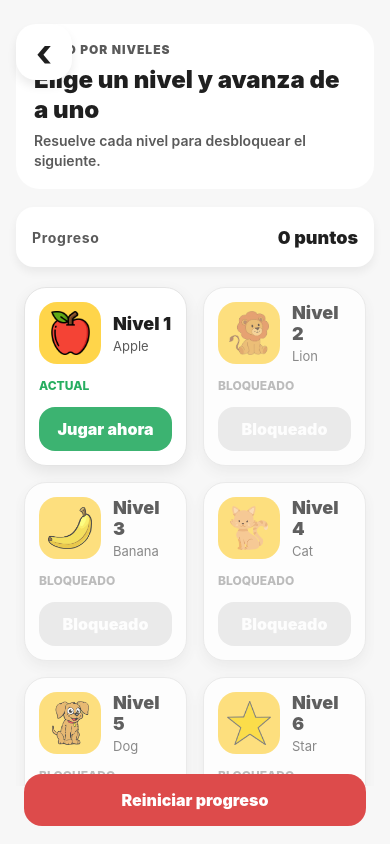
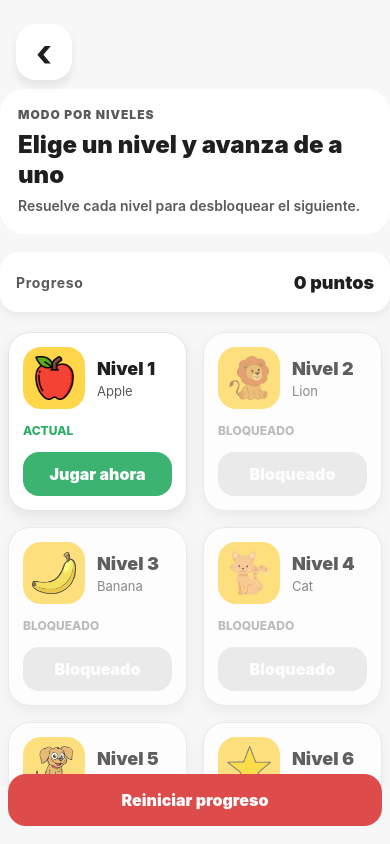
Before and after one commit to jalveo926/CuantosHayAPP, a React Native app: screen /LevelSelect in a window 390 px wide. Built offline with nearby package versions, Linux system fonts and the light colour scheme.

Commit message:
se arregla el boton de salir

```diff
--- a/src/screens/LevelGameScreen.js
+++ b/src/screens/LevelGameScreen.js
@@ -52,13 +52,9 @@ export default function LevelGameScreen({ navigation, route }) {
 
 	return (
 		<View style={styles.container}>
-
 			<View style={styles.header}>
-
 				<Text style={styles.title}>MODO POR NIVELES</Text>
-
 				<Text style={styles.score}>Puntaje: {score}</Text>
-
 			</View>
 
 			<View style={styles.gameArea}>
@@ -80,13 +76,11 @@ export default function LevelGameScreen({ navigation, route }) {
 					</TouchableOpacity>
 				))}
 			</View>
-
 		</View>
 	);
 }
 
 const styles = StyleSheet.create({
-
 	container: {
 		flex: 1,
 		backgroundColor: "#FDF6E8"
--- a/src/screens/LevelSelectScreen.js
+++ b/src/screens/LevelSelectScreen.js
@@ -1,5 +1,6 @@
 import React, { useEffect, useState } from "react";
 import {
+	SafeAreaView,
 	View,
 	Text,
 	FlatList,
@@ -78,7 +79,7 @@ export default function LevelSelectScreen({ navigation }) {
 	};
 
 	return (
-		<View style={styles.container}>
+		<SafeAreaView style={styles.container}>
 			<View style={styles.backButtonWrapper}>
 				<TouchableOpacity
 					style={styles.backButton}
@@ -120,7 +121,7 @@ export default function LevelSelectScreen({ navigation }) {
 			>
 				<Text style={styles.resetText}>Reiniciar progreso</Text>
 			</TouchableOpacity>
-		</View>
+		</SafeAreaView>
 	);
 }
 
@@ -132,6 +133,7 @@ const styles = StyleSheet.create({
 		paddingHorizontal: 16,
 	},
 	headerBlock: {
+		marginTop: 65,
 		marginBottom: 18,
 		padding: 18,
 		borderRadius: 24,
```
